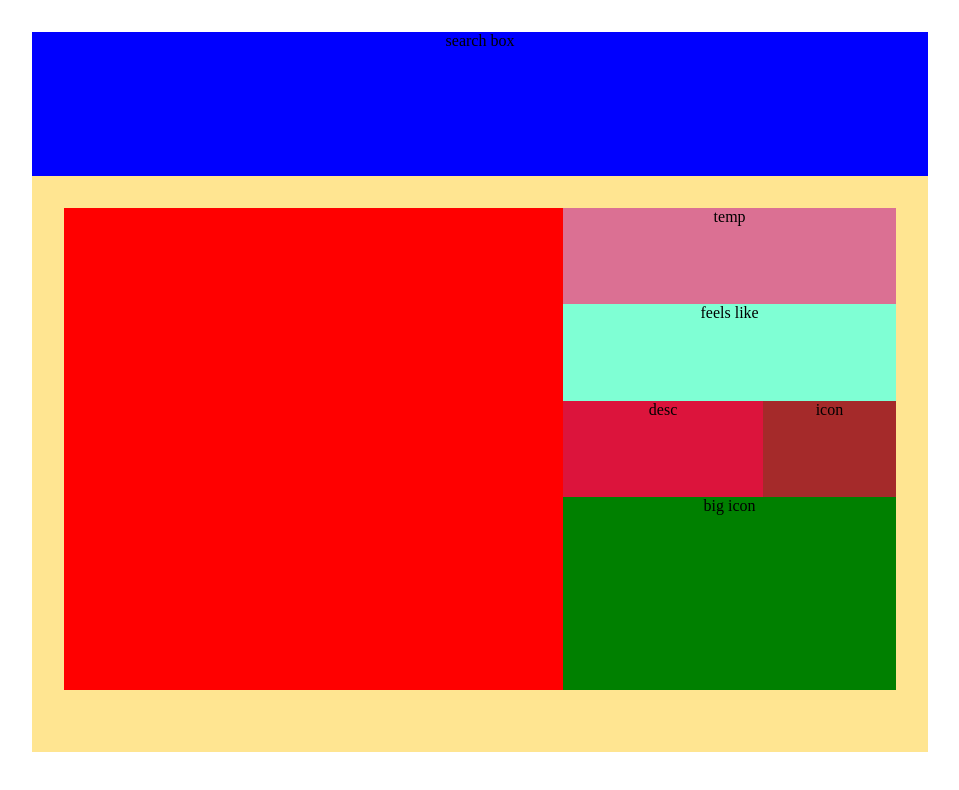
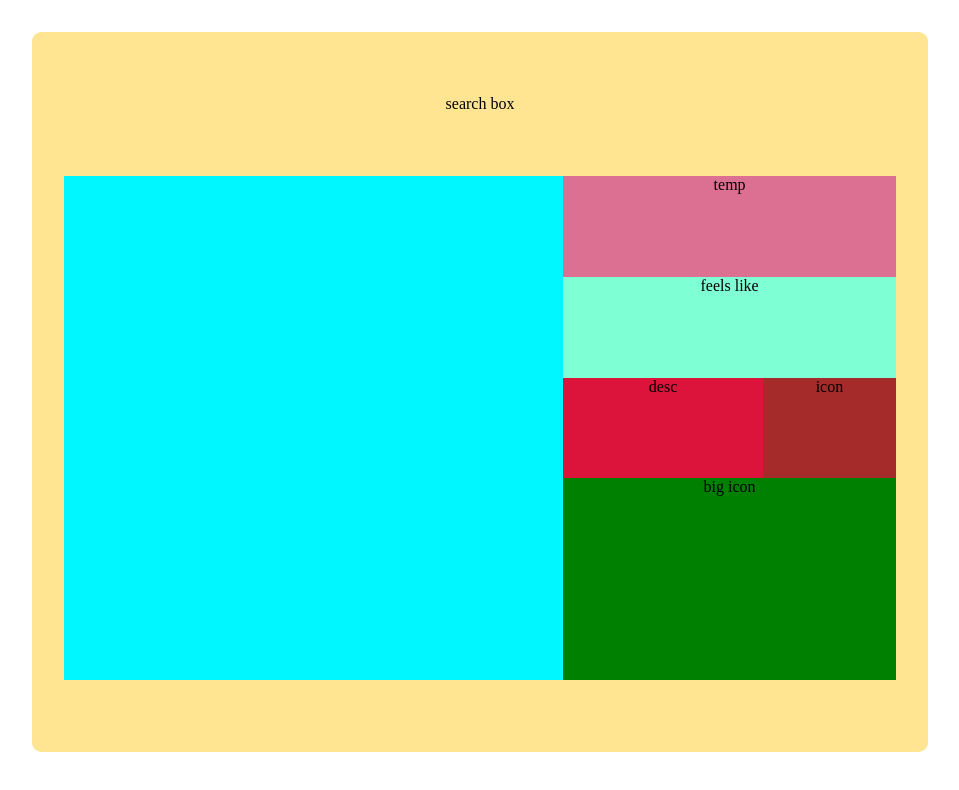
Before and after one commit to nazaninhatami-leet/weather-app, a React (Vite) app: page / in a window 1280 px wide. Shown: the top 790 px of the page, without its empty margins (223-1182 px from the left). Built offline with nearby package versions, Linux system fonts and the light colour scheme.

Commit message:
built search box appearance

```diff
--- a/src/index.css
+++ b/src/index.css
@@ -18,23 +18,44 @@ body {
   background-color: rgb(255, 229, 145);
   width: 70vw;
   height: 90vh;
+  border-radius: 0.6rem;
 }
 
-.search-box {
-  background-color: blue;
+nav.search-box {
+  /* background-color: blue; */
   height: 20%;
+  display: flex;
+  align-items: center;
+  justify-content: center;
+  position: relative;
+}
+
+input.search-box {
+  height: 50%;
+  width: 100%;
+  border-radius: 10rem;
+  border: 0.1rem solid rgb(129, 129, 129);
+  padding: 0 5%;
+  margin: 0 20%;
+  font-size: larger;
+}
+
+.fa-search {
+  position: absolute;
+  left: 76%;
 }
 
 .weather-info {
-  background-color: red;
-  margin: 2rem;
-  height: 67%;
+  /* background-color: red; */
+  margin: 0 2rem;
+  height: 70%;
   display: flex;
+  /* justify-content: space-between; */
+  /* flex-direction: row; */
 }
 
 .essentials {
   background-color: green;
-  flex-direction: row;
   width: 40%;
 }
 
@@ -63,3 +84,16 @@ body {
   background-color: crimson;
   width: 60%;
 }
+
+.additional {
+  background-color: rgb(0, 247, 255);
+  display: flex;
+  flex-direction: column;
+  justify-content: space-around;
+  width: 60%;
+}
+
+.item {
+  background-color: chocolate;
+  flex-basis: 10%;
+}
```
